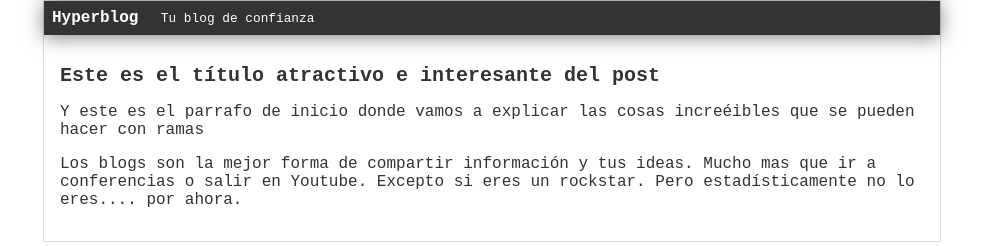
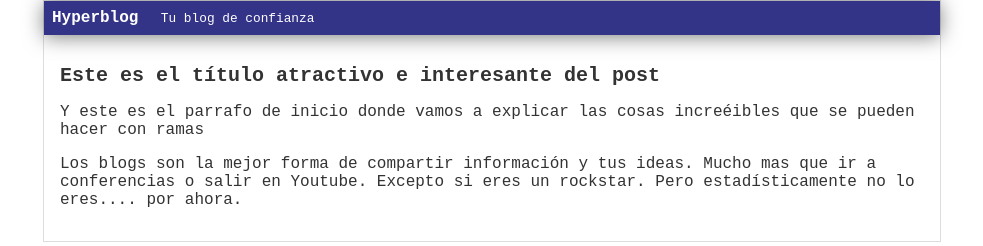
Before and after one commit to MarioZDevelop/hyperblog, a plain HTML site: page index.html in a window 1280 px wide. Shown: the whole page, without its empty margins (148-1131 px from the left). Drawn offline with Linux system fonts and the light colour scheme.

Commit message:
Cambios de color

```diff
--- a/css/estilos.css
+++ b/css/estilos.css
@@ -11,7 +11,7 @@ body
 
 #cabecera
 {
-    background: #333;
+    background: #338;
     box-shadow: 0px 2px 20px 0px rgba(0,0,0,0.5);
     color: white;
     font-weight: bold;
```
